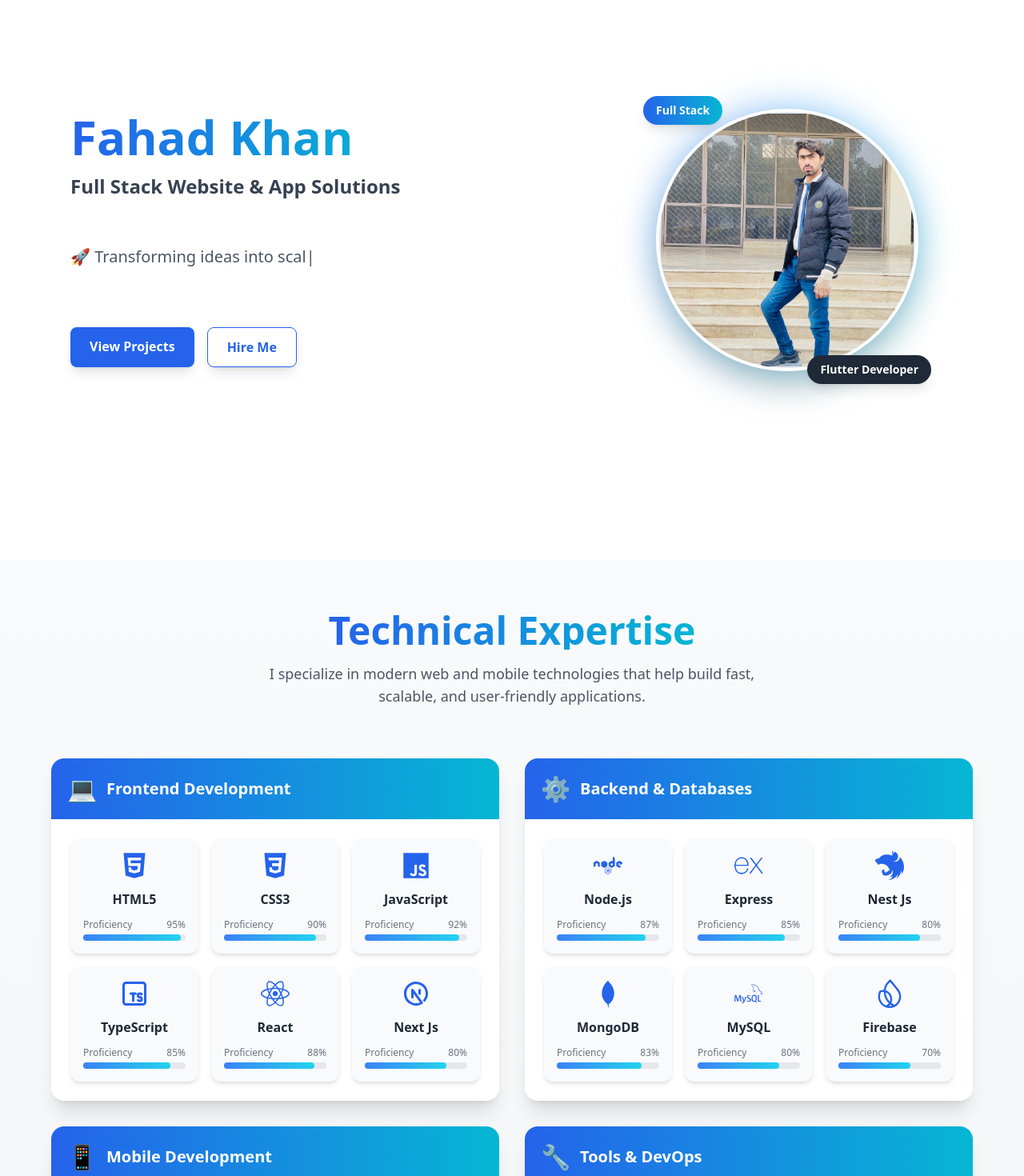
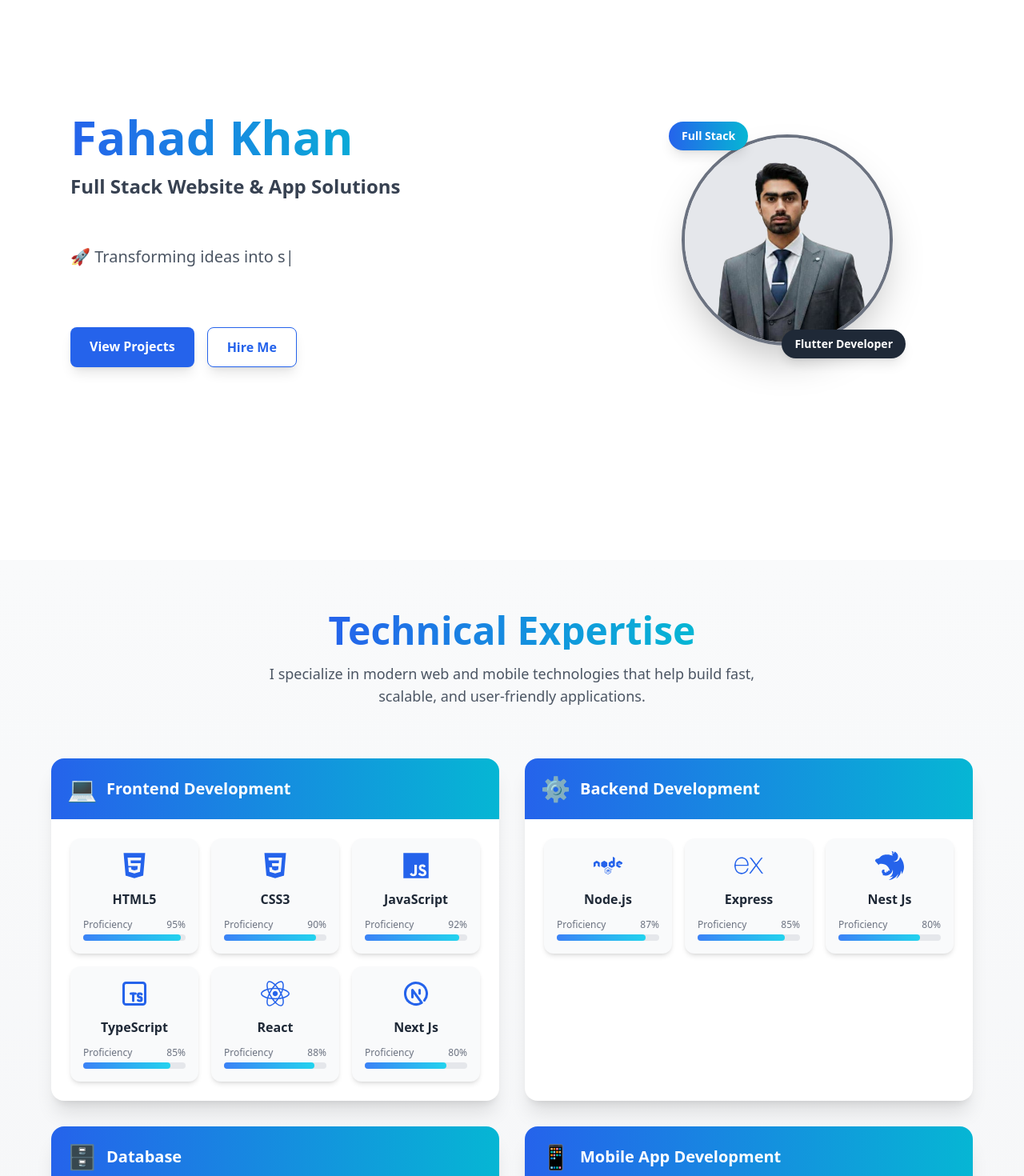
Before and after one commit to FahadKhanLangah/fahad_khan_portfolio, a React (Vite) app: page / in a window 1280 px wide. Shown: the part 100-1570 px from the top of the page at 80% size. Built offline with nearby package versions, Linux system fonts and the light colour scheme.

Commit message:
Refactor code structure for improved readability and maintainability

```diff
--- a/src/components/Hero.jsx
+++ b/src/components/Hero.jsx
@@ -1,6 +1,6 @@
 import { ReactTyped } from "react-typed";
 import { motion } from "framer-motion";
-import fahdimg from '../assets/Fahad.jpg'
+import fahdimg from '../assets/fahadwithoutbg.png';
 const Hero = () => {
   const typedStrings = [
     "🚀 Transforming ideas into scalable, high-performance web & mobile apps."
@@ -96,10 +96,10 @@ const Hero = () => {
         transition={{ duration: 0.6, ease: "easeOut" }}
       >
         <div className="relative">
-          <div className="absolute inset-0 bg-gradient-to-br from-blue-500 to-cyan-400 rounded-full blur-xl opacity-75 animate-pulse"></div>
+          <div className="absolute inset-0 bg-gradient-to-br dark:from-blue-500 dark:to-cyan-400 rounded-full blur-xl opacity-75 animate-pulse"></div>
 
           <motion.div
-            className="relative border-4 border-white dark:border-blue-800 rounded-full overflow-hidden shadow-2xl"
+            className="relative border-4 border-gray-500 dark:border-blue-800 rounded-full overflow-hidden shadow-2xl"
             initial={{ rotate: 0 }}
             animate={{ rotate: 0 }}
             transition={{
@@ -109,7 +109,7 @@ const Hero = () => {
               ease: "easeInOut"
             }}
           >
-            <img className="bg-gray-200 border-2 border-dashed rounded-xl w-64 h-64 md:w-80 md:h-80" src={fahdimg} alt="fahad-khan-portfolio" />
+            <img className="bg-gray-200 scale-110 dark:bg-gray-900 border-2 border-dashed rounded-xl max-w-64 max-h-64 md:w-80 md:h-80" src={fahdimg} alt="fahad-khan-portfolio" />
           </motion.div>
 
           {/* Flutter & Web Badges */}
--- a/src/components/Skills.jsx
+++ b/src/components/Skills.jsx
@@ -21,19 +21,25 @@ const Skills = () => {
       ]
     },
     {
-      name: "Backend & Databases",
+      name: "Backend Development",
       icon: "⚙️",
       skills: [
         { icon: <FaNode className="text-4xl" />, name: "Node.js", level: 87 },
         { icon: <SiExpress className="text-4xl" />, name: "Express", level: 85 },
         { icon: <SiNestjs className="text-4xl" />, name: "Nest Js", level: 80 },
+      ]
+    },
+    {
+      name: "Database",
+      icon: "🗄️",
+      skills: [
         { icon: <DiMongodb className="text-4xl" />, name: "MongoDB", level: 83 },
         { icon: <SiMysql className="text-4xl" />, name: "MySQL", level: 80 },
         { icon: <SiFirebase className="text-4xl" />, name: "Firebase", level: 70 },
       ]
     },
     {
-      name: "Mobile Development",
+      name: "Mobile App Development",
       icon: "📱",
       skills: [
         { icon: <SiFlutter className="text-4xl" />, name: "Flutter", level: 70 },
--- a/src/components/SocialProfiles.jsx
+++ b/src/components/SocialProfiles.jsx
@@ -63,16 +63,14 @@ const SocialProfiles = () => {
           className="text-center mb-16"
         >
           <h2 className="text-4xl md:text-5xl font-bold bg-gradient-to-r from-blue-600 to-cyan-500 text-transparent bg-clip-text inline-block">
-            Add Me Now
+            Connect with Me
           </h2>
           <p className="mt-4 text-lg text-gray-600 dark:text-gray-300 max-w-2xl mx-auto">
             Let&apos;s collaborate! Reach out through any of these platforms or send me a message directly.
           </p>
         </motion.div>
-
-
         <motion.div
-          className="grid grid-cols-3 text-sm lg:mx-24 font-mono items-center sm:grid-cols-3 md:grid-cols-4 lg:grid-cols-5 lg:gap-16 gap-6"
+          className="grid grid-cols-3 text-sm lg:mx-24 font-mono items-center sm:grid-cols-4 md:grid-cols-5 sm:gap-8 md:gap-12 lg:grid-cols-5 lg:gap-16 gap-6"
           variants={containerVariants}
           initial="hidden"
           whileInView="visible"
```
Also changed, not shown: src/assets/fahadwithoutbg.png (added), 1 other file (tests, documents, lock files or other folders).
